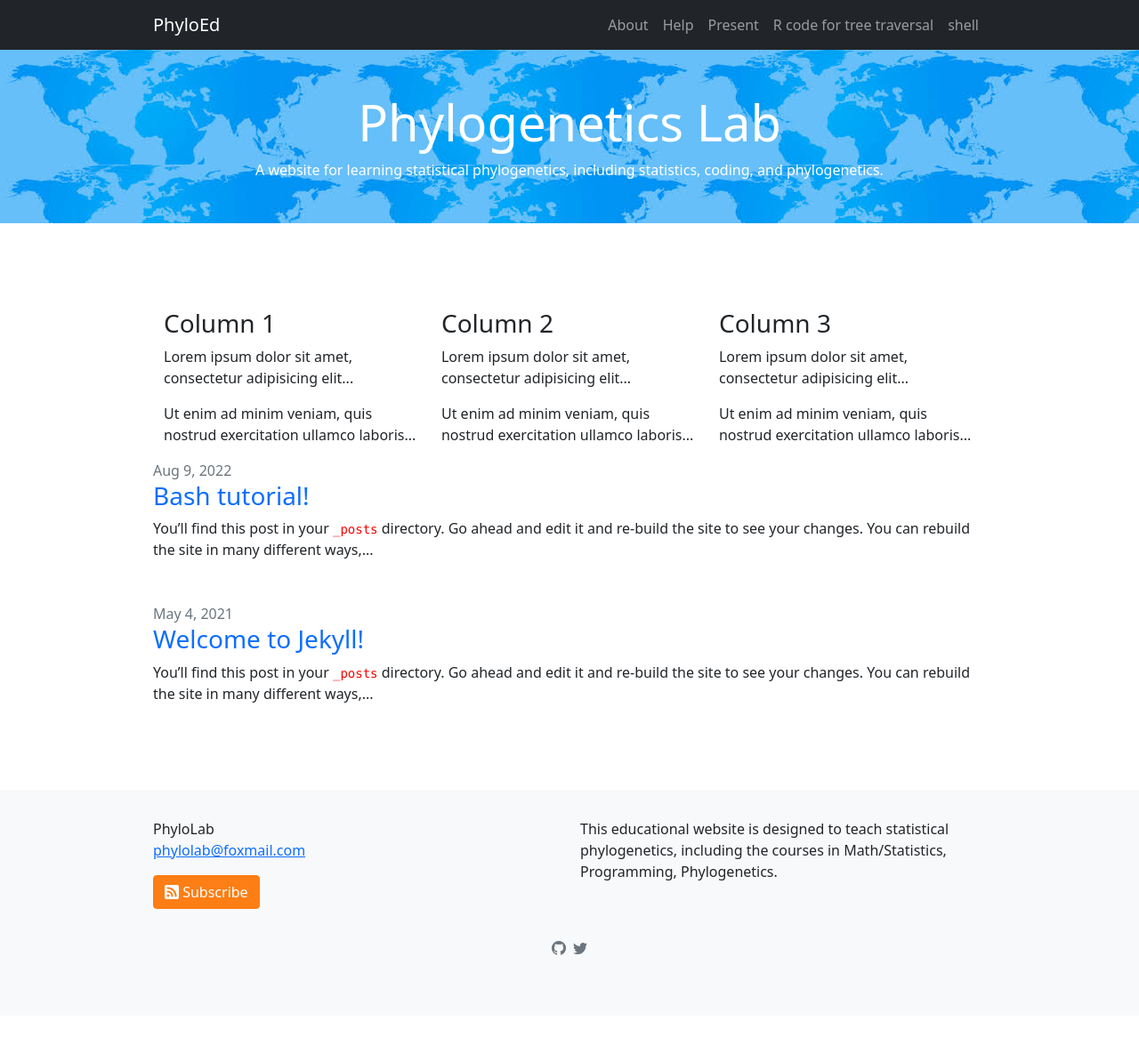
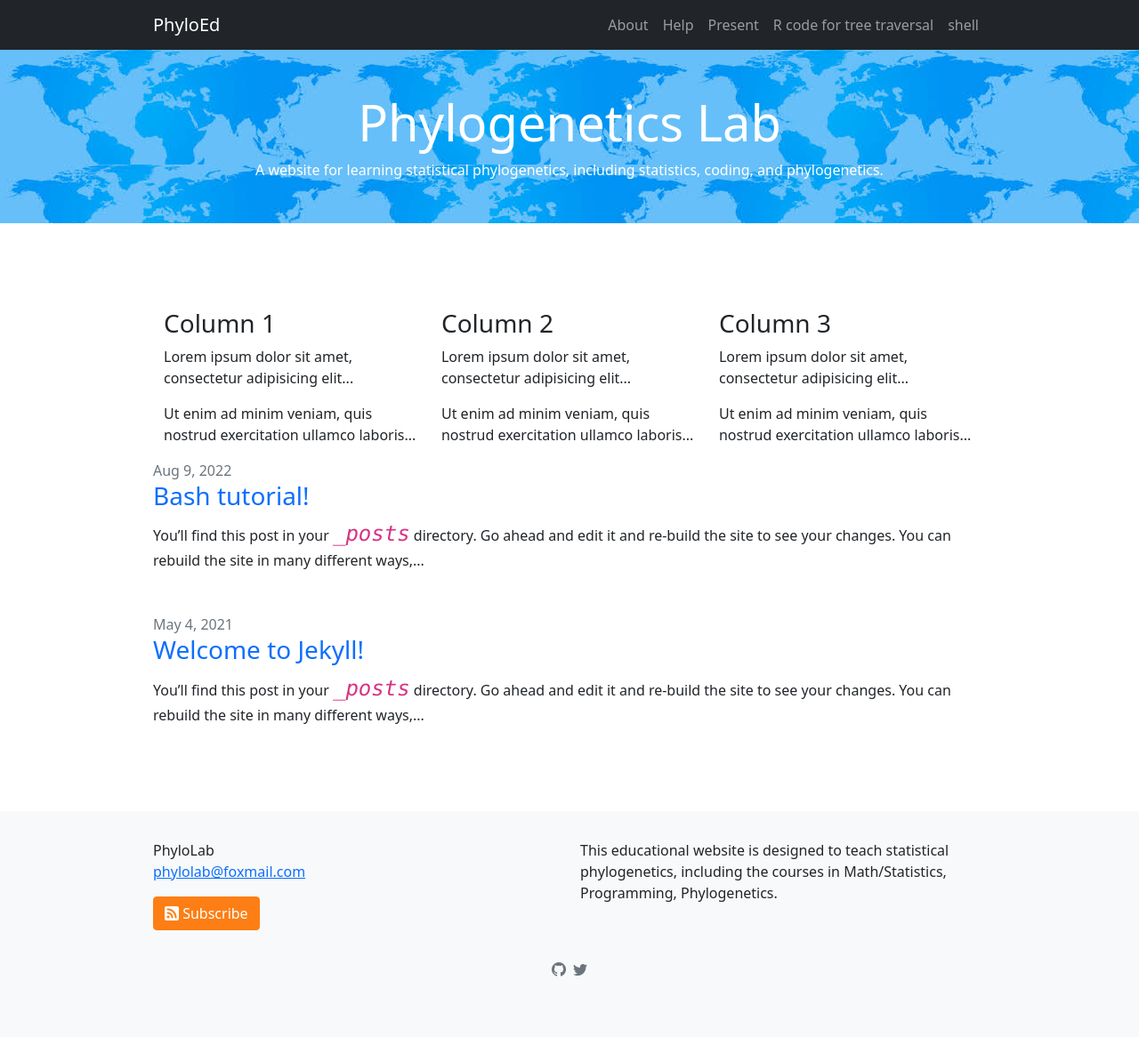
Before and after one commit to lliu1871/PhyEd, a Jekyll site: the page built from index.markdown, in a window 1280 px wide. Shown: the whole page at 89% size. Built offline with Jekyll 4.4.1, drawn with Linux system fonts in a browser that asks for light colours; before the commit the page ends 1142 px from its top, so only the background shows below that.

Commit message:
Update _custom-styles.scss

```diff
--- a/_sass/_custom-styles.scss
+++ b/_sass/_custom-styles.scss
@@ -6,7 +6,10 @@ pre code {
 }
 
 code {
-      color: red;
+      font-family: "Lucida Console", "Courier New", monospace;
+      font-color: red;
+      font-style: oblique;
+      font-size: 24px;
 }
 
 pre {
```
